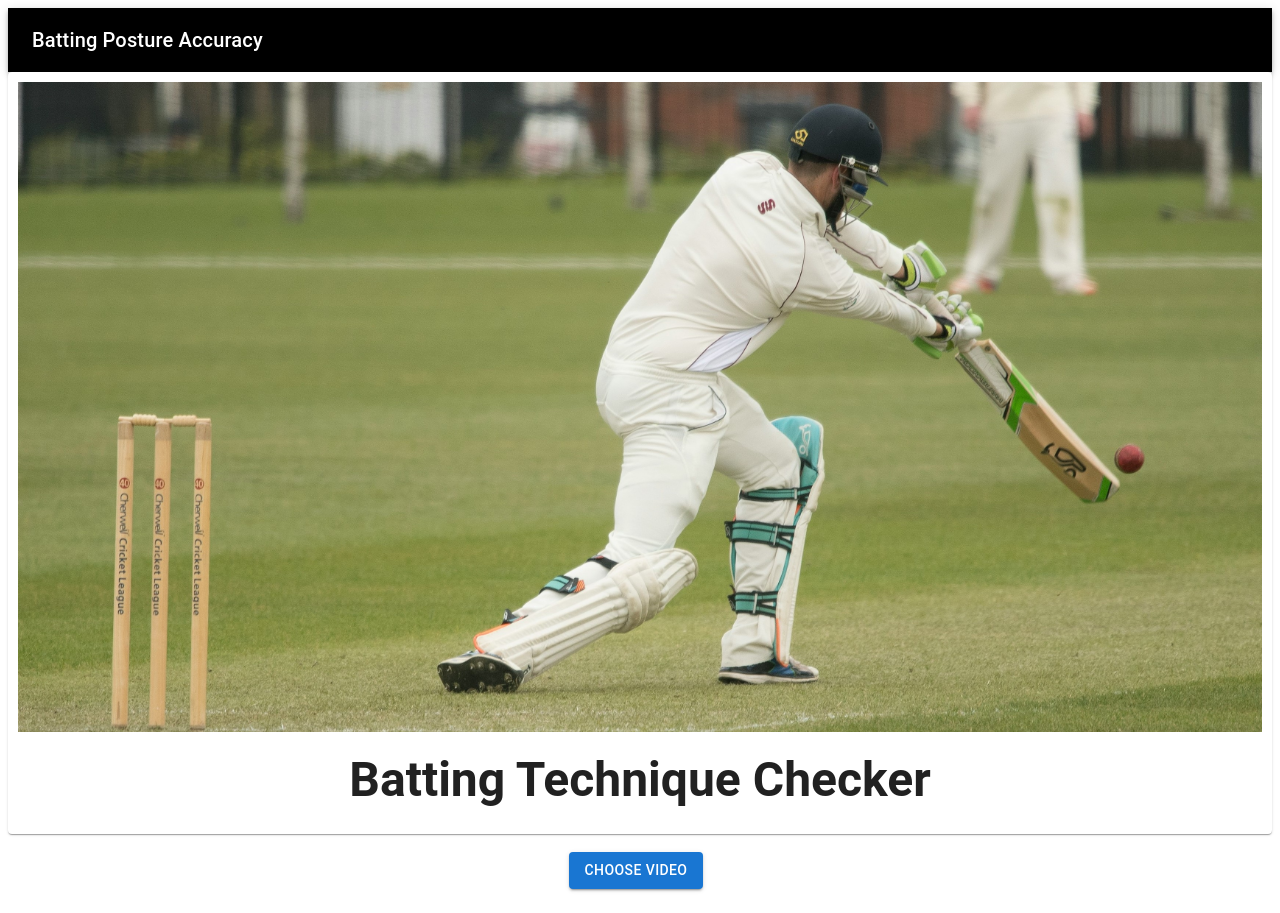
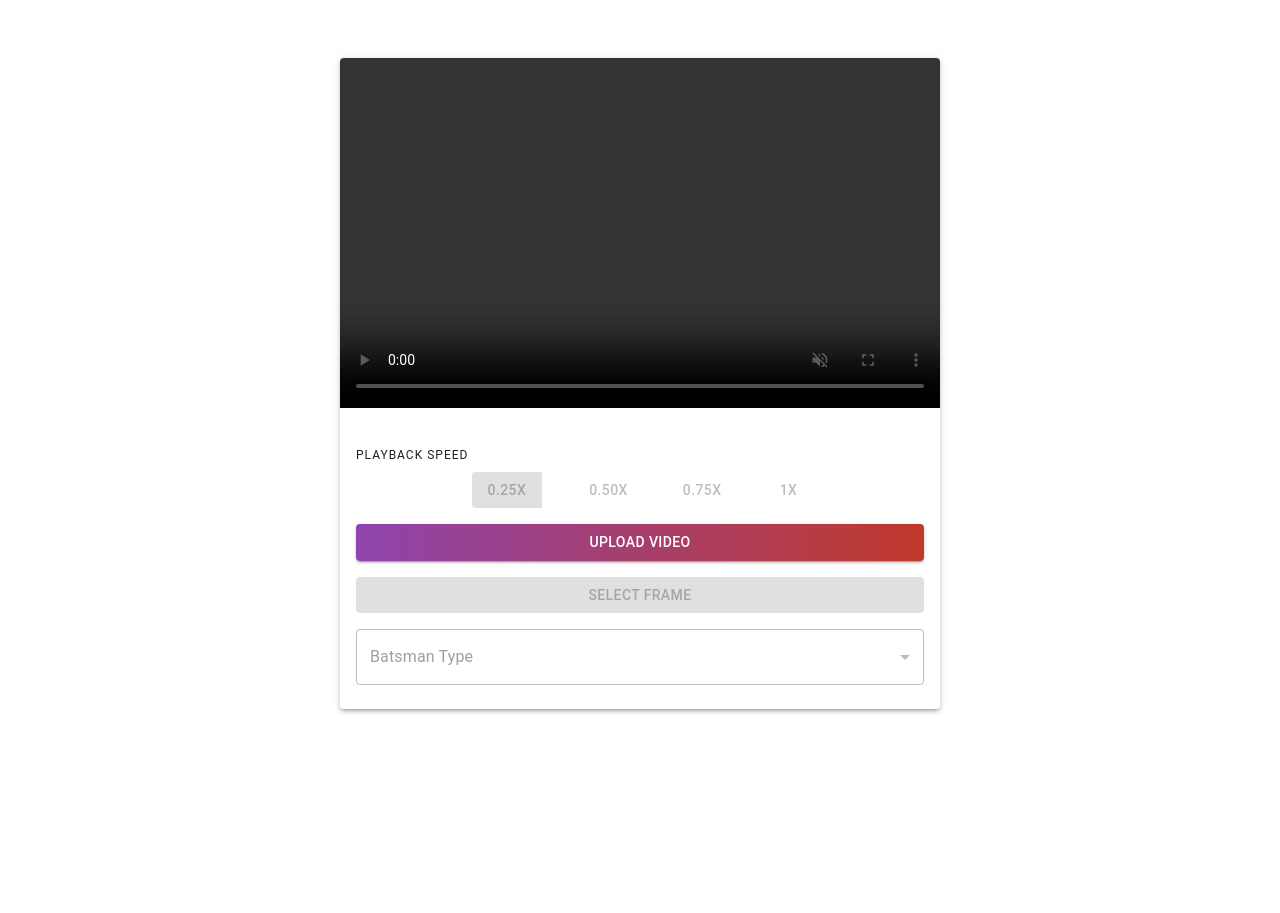
Before and after one commit to anjana-madushan/Research-Demo-Personal, a React (Vite) app in the folder Frontend/research shot posture accuracy/: page / in a window 1280 px wide. After the commit the page ends 800 px from the top, so only its background shows below. Built offline with nearby package versions, Linux system fonts and the light colour scheme.

Commit message:
feature: video upload and processing

```diff
--- a/Frontend/research shot posture accuracy/package.json
+++ b/Frontend/research shot posture accuracy/package.json
@@ -17,7 +17,8 @@
     "axios": "^1.6.8",
     "react": "^18.2.0",
     "react-dom": "^18.2.0",
-    "react-router-dom": "^6.23.0"
+    "react-router-dom": "^6.23.0",
+    "use-count-up": "^3.0.1"
   },
   "devDependencies": {
     "@types/react": "^18.2.66",
--- a/Frontend/research shot posture accuracy/src/components/Video/videoUpload.jsx
+++ b/Frontend/research shot posture accuracy/src/components/Video/videoUpload.jsx
@@ -1,32 +1,62 @@
 import { useState, useRef } from "react";
-import { Button, Typography, Box, CircularProgress, Select, MenuItem, FormControl, InputLabel } from "@mui/material";
-import PlayArrowIcon from '@mui/icons-material/PlayArrow';
-import PauseIcon from '@mui/icons-material/Pause';
-import { ShotClassification } from "../Outputs/shotClassification";
+import {
+  Button,
+  Typography,
+  Box,
+  CircularProgress,
+  Select,
+  MenuItem,
+  FormControl,
+  InputLabel,
+  Card,
+  CardMedia,
+  CardContent,
+  ButtonGroup
+} from "@mui/material";
 import axios from "axios";
-import { styled } from "@mui/material";
-
-const UploadButton = styled(Button)({
-  marginRight: "8px",
-});
 
 const VideoUpload = () => {
   const [file, setFile] = useState(null);
   const [message, setMessage] = useState('');
   const [fileName, setFileName] = useState('');
   const [isLoading, setIsLoading] = useState(false);
-  const [batsmanType, setBatsmanType] = useState(''); // New state for batsman type
+  const [batsmanType, setBatsmanType] = useState('');
+  const [accuracy, setAccuracy] = useState(null);
+  const [isVideoLoaded, setIsVideoLoaded] = useState(false);
+  const [playbackSpeed, setPlaybackSpeed] = useState(0.25);
   const videoRef = useRef(null);
+  const fileInputRef = useRef(null);
 
-  const handleFileChange = (event) => {
+  const handleFileUploadChange = (event) => {
     const selectedFile = event.target.files[0];
+    if (selectedFile) {
       setFile(selectedFile);
-    setFileName(selectedFile ? selectedFile.name : '');
+      setFileName(selectedFile.name);
+      setIsLoading(true);
+      setIsVideoLoaded(false);
 
-    setIsLoading(true);
-    setTimeout(() => {
-      setIsLoading(false);
-    }, 3000);
+      if (videoRef.current) {
+        const videoUrl = URL.createObjectURL(selectedFile);
+        videoRef.current.src = videoUrl;
+        videoRef.current.playbackRate = 0.25;
+        videoRef.current.muted = true;
+        videoRef.current.load();
+      }
+    }
+  };
+
+  const handleFileUploadClick = () => {
+    if (fileInputRef.current) {
+      fileInputRef.current.click();
+    }
+  };
+
+  const handlePlaybackSpeedChange = (event) => {
+    const speed = event.target.value;
+    setPlaybackSpeed(speed);
+    if (videoRef.current) {
+      videoRef.current.playbackRate = speed;
+    }
   };
 
   const handleBatsmanTypeChange = (event) => {
@@ -34,7 +64,7 @@ const VideoUpload = () => {
   };
 
   const captureFrame = async () => {
-    if (!videoRef.current) return;
+    if (!videoRef.current || !isVideoLoaded) return;
 
     const canvas = document.createElement('canvas');
     canvas.width = videoRef.current.videoWidth;
@@ -47,11 +77,11 @@ const VideoUpload = () => {
 
     const formData = new FormData();
     formData.append("image", blob, "frame.png");
-    formData.append("batsmanType", batsmanType); // Append batsman type to the form data
+    formData.append("type", batsmanType);
 
     try {
       const response = await axios.post(
-        "http://localhost:8070/api/upload/image",
+        "http://127.0.0.1:5000/api/upload/image",
         formData,
         {
           headers: {
@@ -59,127 +89,117 @@ const VideoUpload = () => {
           },
         }
       );
-      const predictedLabel = response.data.data.predicted_labels['Performed shot is'];
-      setMessage(predictedLabel);
-      console.log(response.data);
-      console.log(response)
+
+      const batting_stroke = response.data['Stroke'];
+      const accuracy_level = parseInt(response.data['accuracy'], 10);
+      setMessage(batting_stroke);
+      setAccuracy(accuracy_level);
     } catch (error) {
       console.log(error);
     }
   };
 
   const handleVideoLoadedMetadata = () => {
-    if (videoRef.current) {
-      videoRef.current.play();
-      videoRef.current.playbackRate = 0.25;
-    }
+    setIsLoading(false);
+    setIsVideoLoaded(true);
   };
 
   return (
-    <Box
-      sx={{
-        display: "flex",
-        flexDirection: "column",
-        alignItems: "center",
-        gap: 2,
-      }}
+    <Box display="flex" flexDirection="column" alignItems="center" padding={4}>
+      <Card sx={{ maxWidth: 600, boxShadow: 3, marginBottom: 3 }}>
+        <CardMedia
+          component="video"
+          controls
+          ref={videoRef}
+          onLoadedMetadata={handleVideoLoadedMetadata}
+          sx={{ height: 350 }}
+          muted
+          controlsList="nodownload noplaybackrate"
+          disablePictureInPicture
         >
+          {file && (
+            <source
+              src={URL.createObjectURL(file)}
+              type={file.type}
+            />
+          )}
+        </CardMedia>
+        <CardContent>
           <input
             type="file"
-        accept="video/*"
-        onChange={handleFileChange}
-        id="contained-button-file"
-        style={{ display: "none" }}
+            accept="video/mp4, video/quicktime"
+            onChange={handleFileUploadChange}
+            ref={fileInputRef}
+            style={{ display: 'none' }}
           />
-      {!file && (
-        <label htmlFor="contained-button-file">
-          <UploadButton variant="contained" component="span">
-            Choose Video
-          </UploadButton>
-        </label>
-      )}
-      {message && <ShotClassification message={message} />}
-      {fileName && <Typography>{fileName}</Typography>}
-      <Box sx={{ position: 'relative', maxWidth: 700 }}>
-        {isLoading ? (
-          <Box
-            sx={{
-              position: 'absolute',
-              top: -2,
-              left: 0,
-              right: 0,
-              bottom: 0,
-              display: 'flex',
-              justifyContent: 'center',
-              alignItems: 'center',
-              backgroundColor: 'rgba(255, 255, 255, 0.5)',
-              zIndex: 9999,
-            }}
-          >
-            <CircularProgress />
+          <Box sx={{ marginTop: 2, marginBottom: 2 }}>
+            <Typography variant="overline" sx={{ marginBottom: 0.5 }}>Playback Speed</Typography>
+            <ButtonGroup sx={{ gap: 5, display: 'flex', justifyContent: 'center' }} disabled={!isVideoLoaded}>
+              <Button onClick={() => handlePlaybackSpeedChange({ target: { value: 0.25 } })}
+                variant={playbackSpeed === 0.25 ? 'contained' : 'text'}>0.25x</Button>
+              <Button onClick={() => handlePlaybackSpeedChange({ target: { value: 0.5 } })}
+                variant={playbackSpeed === 0.50 ? 'contained' : 'text'}>0.50x</Button>
+              <Button onClick={() => handlePlaybackSpeedChange({ target: { value: 0.75 } })}
+                variant={playbackSpeed === 0.75 ? 'contained' : 'text'}>0.75x</Button>
+              <Button onClick={() => handlePlaybackSpeedChange({ target: { value: 1.0 } })}
+                variant={playbackSpeed === 1.0 ? 'contained' : 'text'}>1x</Button>
+            </ButtonGroup>
           </Box>
-        ) : null}
-        {file && (
-          <video
-            ref={videoRef}
-            src={URL.createObjectURL(file)}
-            controls={false}
-            autoPlay
-            muted
-            width="100%"
-            onLoadedMetadata={handleVideoLoadedMetadata}
-            style={{ visibility: isLoading ? 'hidden' : 'visible' }} // Hide video while loading
-          />
-        )}
-        {file && (
-          <Box
-            sx={{
-              display: "flex",
-              justifyContent: "center",
-              marginTop: 1,
-              flexDirection: "column",
-              alignItems: "center",
-            }}
-          >
-            <Button
-              onClick={() => {
-                if (!videoRef.current.paused) {
-                  videoRef.current.pause();
-                } else {
-                  videoRef.current.play();
-                }
-              }}
-              style={{ backgroundColor: "transparent", cursor: "pointer" }}
-            >
-              {videoRef.current && !videoRef.current.paused ? (
-                <PauseIcon />
-              ) : (
-                <PlayArrowIcon />
-              )}
-            </Button>
           <Button
             variant="contained"
+            fullWidth
+            onClick={handleFileUploadClick}
+            sx={{ marginBottom: 2, background: 'linear-gradient(90deg, #8e44ad, #c0392b)' }}
+          >
+            Upload Video
+          </Button>
+
+          {fileName && <Typography variant="body1">{fileName}</Typography>}
+          {message && <Typography variant="h6" color="primary">{message}</Typography>}
+
+          {accuracy !== null && (
+            <Box position="relative" display="inline-flex" sx={{ marginY: 2 }}>
+              <CircularProgress size={60} variant="determinate" value={accuracy} />
+              <Box
+                top={0}
+                left={0}
+                bottom={0}
+                right={0}
+                position="absolute"
+                display="flex"
+                alignItems="center"
+                justifyContent="center"
+              >
+                <Typography variant="caption" component="div" color="textSecondary">
+                  {`${accuracy}%`}
+                </Typography>
+              </Box>
+            </Box>
+          )}
+
+          <Button
+            variant="contained"
+            fullWidth
             onClick={captureFrame}
-              sx={{ marginTop: 1 }}
+            disabled={!isVideoLoaded}
+            sx={{ marginBottom: 2 }}
           >
             Select Frame
           </Button>
-            {/* Dropdown menu for selecting batsman type */}
-            <FormControl variant="outlined" sx={{ marginTop: 2, minWidth: 120 }}>
-              <InputLabel id="batsman-type-label">Batsman Type</InputLabel>
+
+          <FormControl fullWidth disabled={!isVideoLoaded}>
+            <InputLabel>Batsman Type</InputLabel>
             <Select
-                labelId="batsman-type-label"
               value={batsmanType}
               onChange={handleBatsmanTypeChange}
               label="Batsman Type"
             >
-                <MenuItem value="Right-Handed">Right-Handed</MenuItem>
-                <MenuItem value="Left-Handed">Left-Handed</MenuItem>
+              <MenuItem value="right-hand">Right-Handed</MenuItem>
+              <MenuItem value="left-hand">Left-Handed</MenuItem>
             </Select>
           </FormControl>
-          </Box>
-        )}
-      </Box>
+        </CardContent>
+      </Card>
     </Box>
   );
 };
--- a/Frontend/research shot posture accuracy/src/pages/Home.jsx
+++ b/Frontend/research shot posture accuracy/src/pages/Home.jsx
@@ -1,12 +1,8 @@
 import VideoUpload from "../components/Video/videoUpload";
-import Banner from "../components/headers/header";
-import NavBar from "../components/headers/nav_bar";
 
 const Home = () => {
   return (
     <>
-      <NavBar />
-      <Banner />
       <br />
       <VideoUpload />
     </>
```
Also changed, not shown: 2 other files (tests, documents, lock files or other folders). Lines whose indentation alone changed are shown as unchanged.
